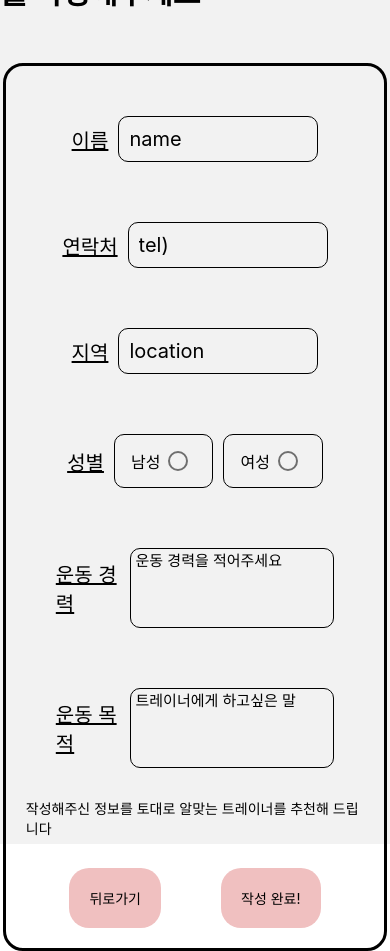
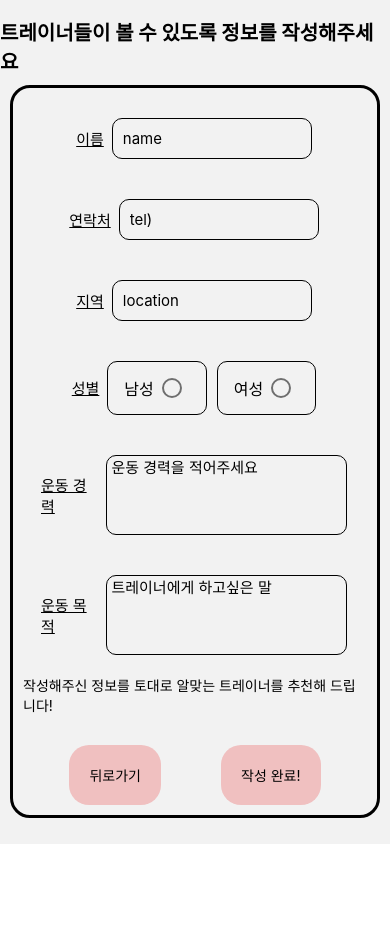
Before and after one commit to MADCAMP-KPT/FRONT, a React Native app: screen /UserSurvey in a window 390 px wide. After the commit the page ends 844 px from the top, so only its background shows below. Built offline with nearby package versions, Linux system fonts and the light colour scheme; what expo-linking would draw is missing.

Commit message:
Fix screen bug on iphone

```diff
--- a/components/TimeTable.tsx
+++ b/components/TimeTable.tsx
@@ -34,5 +34,5 @@ const styles = StyleSheet.create({
     wrapper: { flexDirection: 'row' },
     title: { flex: 1, backgroundColor: '#f6f8fa' },
     row: {  height: 45  },
-    text: { textAlign: 'center', fontSize: 20 }
+    text: { textAlign: 'center', fontSize: 15 }
   });
--- a/screens/LoginScreen.tsx
+++ b/screens/LoginScreen.tsx
@@ -6,7 +6,7 @@ import { RadioButton } from 'react-native-paper'
 export default function LoginScreen({navigation}: RootStackScreenProps<'Login'>) {
 
     const [checked, setChecked] = useState('User');
-
+    // 전체를 둥글게 감싸는 뷰 하나 추가해보기
     return(
         <View style={styles.view}>
             <Text style={styles.title}>김 PT</Text>
--- a/screens/SigninScreen.tsx
+++ b/screens/SigninScreen.tsx
@@ -31,7 +31,7 @@ export default function SigninScreen({navigation}: RootStackScreenProps<'Signin'
 const styles = StyleSheet.create({
     view: {flex: 1, alignItems: 'center', justifyContent:'center'},
     text: {fontSize: 20},
-    title: {fontSize: 100, fontWeight: 'bold', marginBottom: 50},
+    title: {fontSize: 60, fontWeight: 'bold', marginBottom: 50},
     touch: {alignItems: 'center',
         padding: 10,
         backgroundColor:'#dddddd',
--- a/screens/TabOneScreen.tsx
+++ b/screens/TabOneScreen.tsx
@@ -35,7 +35,7 @@ const styles = StyleSheet.create({
     width: '80%',
   },
   touch: {
-    width: '10%',
+    width: '50%',
     alignItems: 'center',
     padding: 8,
     backgroundColor:'#dddddd',
--- a/screens/TrainerSurveyScreen.tsx
+++ b/screens/TrainerSurveyScreen.tsx
@@ -1,4 +1,4 @@
-import { View, Text, StyleSheet, TouchableOpacity, TextInput } from "react-native";
+import { View, Text, StyleSheet, TouchableOpacity, TextInput, SafeAreaView } from "react-native";
 import { useState } from 'react'
 import { RadioButton } from "react-native-paper";
 import { RootStackScreenProps } from "../types";
@@ -8,13 +8,16 @@ export default function TrainerSurveyScreen({navigation}: RootStackScreenProps<'
     const [sex, setSex] = useState('남')
 
     return(
-       <View style={{flex: 1, alignItems: 'center', justifyContent: 'center'}}>
-            <Text style={{fontSize: 50, fontWeight: 'bold', margin: 5}}>잠깐!</Text>
-            <Text style={{fontSize: 30, fontWeight: 'bold'}}>회원님들이 볼 수 있도록 정보를 작성해주세요</Text>
-            <View style={{alignItems: 'center', justifyContent: 'center', borderRadius: 20, borderWidth: 3, margin: 50, padding: 20, }}>
+       <SafeAreaView style={{flex: 1, alignItems: 'center', justifyContent: 'center'}}>
+            <Text style={{fontSize: 20, fontWeight: 'bold'}}>회원님들이 볼 수 있도록 정보를 작성해주세요</Text>
+            <View style={{alignItems: 'center', justifyContent: 'center', borderRadius: 20, borderWidth: 3, margin: 10, padding: 10, }}>
                 <View style={styles.input}>
                     <Text style={styles.text}>이름</Text>
                     <TextInput style={styles.tinput} placeholder='name' />
+                </View>
+                <View style={styles.input}>
+                    <Text style={styles.text}>지역</Text>
+                    <TextInput style={styles.tinput} placeholder='location' />
                 </View>
                 <View style={styles.input}>
                     <Text style={styles.text}>소속</Text>
@@ -48,7 +51,7 @@ export default function TrainerSurveyScreen({navigation}: RootStackScreenProps<'
                 </View>
             </View>
 
-       </View>
+       </SafeAreaView>
     )
 };
 
@@ -64,20 +67,20 @@ const styles = StyleSheet.create({
     },
     input: {
         flexDirection: 'row',
-        margin: 20,
-        padding: 10,
+        margin: 10,
+        padding: 5,
         alignItems: 'center'
     },
     text: {
         textDecorationLine: 'underline',
-        fontSize: 20,
+        fontSize: 15,
         margin: 5
     },
     tinput: {
         width: 200,
         borderWidth: 1,
         padding: 10,
-        fontSize: 20,
+        fontSize: 15,
         margin: 5,
         borderRadius: 10
     },
--- a/screens/UserSurveyScreen.tsx
+++ b/screens/UserSurveyScreen.tsx
@@ -1,4 +1,4 @@
-import { View, Text, StyleSheet, TouchableOpacity, TextInput } from "react-native";
+import { View, Text, StyleSheet, TouchableOpacity, TextInput, SafeAreaView } from "react-native";
 import { useState } from 'react'
 import { RadioButton } from "react-native-paper";
 import { RootStackScreenProps } from "../types";
@@ -8,10 +8,9 @@ export default function UserSurveyScreen({navigation}: RootStackScreenProps<'Use
     const [sex, setSex] = useState('남')
 
     return(
-       <View style={{flex: 1, alignItems: 'center', justifyContent: 'center'}}>
-            <Text style={{fontSize: 50, fontWeight: 'bold', margin: 5}}>잠깐!</Text>
-            <Text style={{fontSize: 30, fontWeight: 'bold'}}>트레이너들이 볼 수 있도록 정보를 작성해주세요</Text>
-            <View style={{alignItems: 'center', justifyContent: 'center', borderRadius: 20, borderWidth: 3, margin: 50, padding: 20, }}>
+       <SafeAreaView style={{flex: 1, alignItems: 'center', justifyContent: 'center'}}>
+            <Text style={{fontSize: 20, fontWeight: 'bold'}}>트레이너들이 볼 수 있도록 정보를 작성해주세요</Text>
+            <View style={{alignItems: 'center', justifyContent: 'center', borderRadius: 20, borderWidth: 3, margin: 10, padding: 10, }}>
                 <View style={styles.input}>
                     <Text style={styles.text}>이름</Text>
                     <TextInput style={styles.tinput} placeholder='name' />
@@ -41,7 +40,7 @@ export default function UserSurveyScreen({navigation}: RootStackScreenProps<'Use
                     <Text style={styles.text}>운동 목적</Text>
                     <TextInput style={styles.multiinput} placeholder=' 트레이너에게 하고싶은 말' multiline={true} />
                 </View>
-                <Text>작성해주신 정보를 토대로 알맞는 트레이너를 추천해 드립니다</Text>
+                <Text>작성해주신 정보를 토대로 알맞는 트레이너를 추천해 드립니다!</Text>
                 <View style={{flexDirection:'row'}}>
                     <TouchableOpacity style={styles.button} onPress={() => navigation.navigate('Signin')}>
                         <Text>뒤로가기</Text>
@@ -52,7 +51,7 @@ export default function UserSurveyScreen({navigation}: RootStackScreenProps<'Use
                 </View>
             </View>
 
-       </View>
+       </SafeAreaView>
     )
 };
 
@@ -68,20 +67,20 @@ const styles = StyleSheet.create({
     },
     input: {
         flexDirection: 'row',
-        margin: 15,
-        padding: 10,
+        margin: 10,
+        padding: 5,
         alignItems: 'center'
     },
     text: {
         textDecorationLine: 'underline',
-        fontSize: 20,
-        margin: 5
+        fontSize: 15,
+        margin: 3
     },
     tinput: {
         width: 200,
         borderWidth: 1,
         padding: 10,
-        fontSize: 20,
+        fontSize: 15,
         margin: 5,
         borderRadius: 10
     },
```
